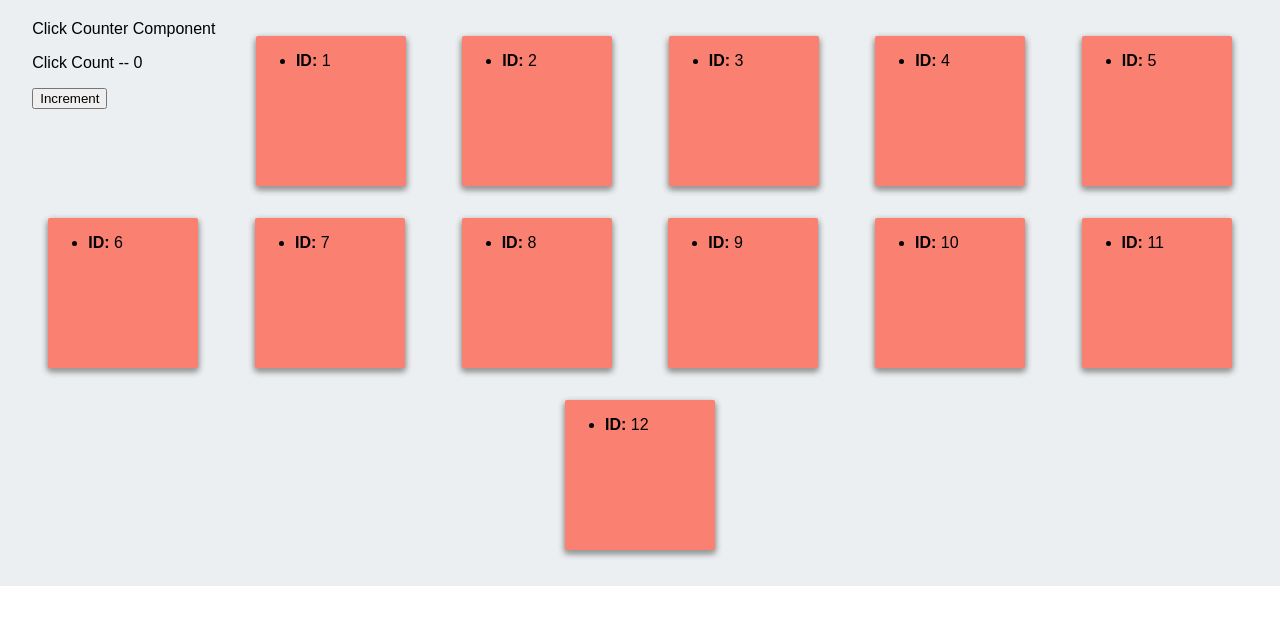
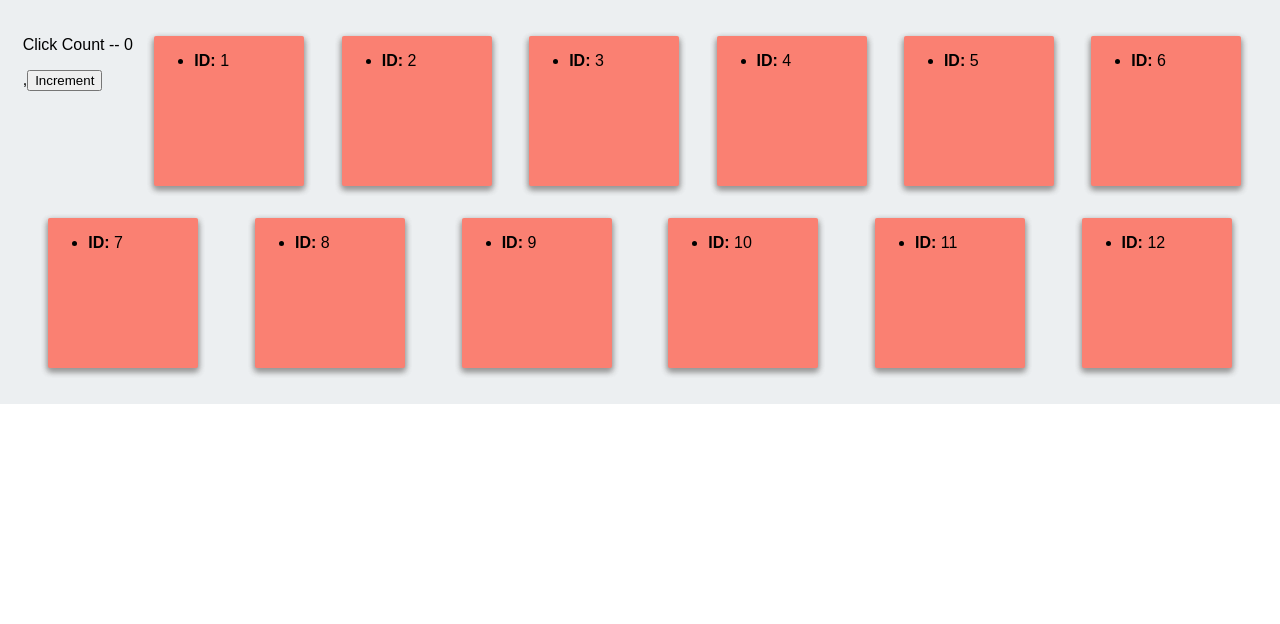
Before and after one commit to jstudenski/clicky, a React (Create React App) app: page / in a window 1280 px wide. Shown: the top 624 px of the page. Built offline with nearby package versions, Linux system fonts and the light colour scheme.

Commit message:
clean up Scoreboard

```diff
--- a/src/components/Scoreboard/Scoreboard.js
+++ b/src/components/Scoreboard/Scoreboard.js
@@ -13,14 +13,11 @@ class Scoreboard extends React.Component {
 
   render() {
     return (
-          <div className="panel panel-primary">
-            <div className="panel-heading">Click Counter Component</div>
-            <div className="panel-body text-center">
-              <p>Click Count -- {this.state.score}</p>
+      <div>
+        <p>Click Count -- {this.state.score}</p>,
         <button className="btn btn-primary" onClick={this.handleIncrement}>
           Increment
         </button>
-            </div>
       </div>
     );
   }
```
Lines whose indentation alone changed are shown as unchanged.
